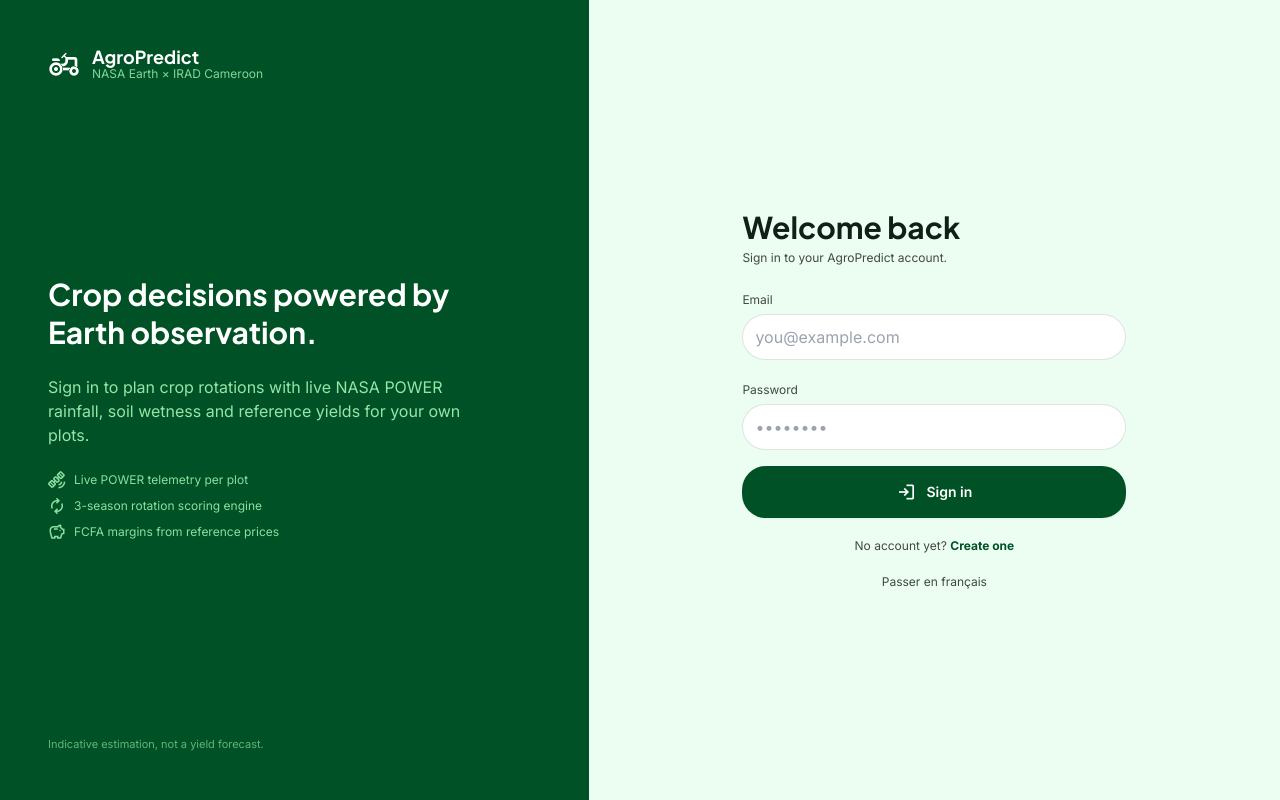
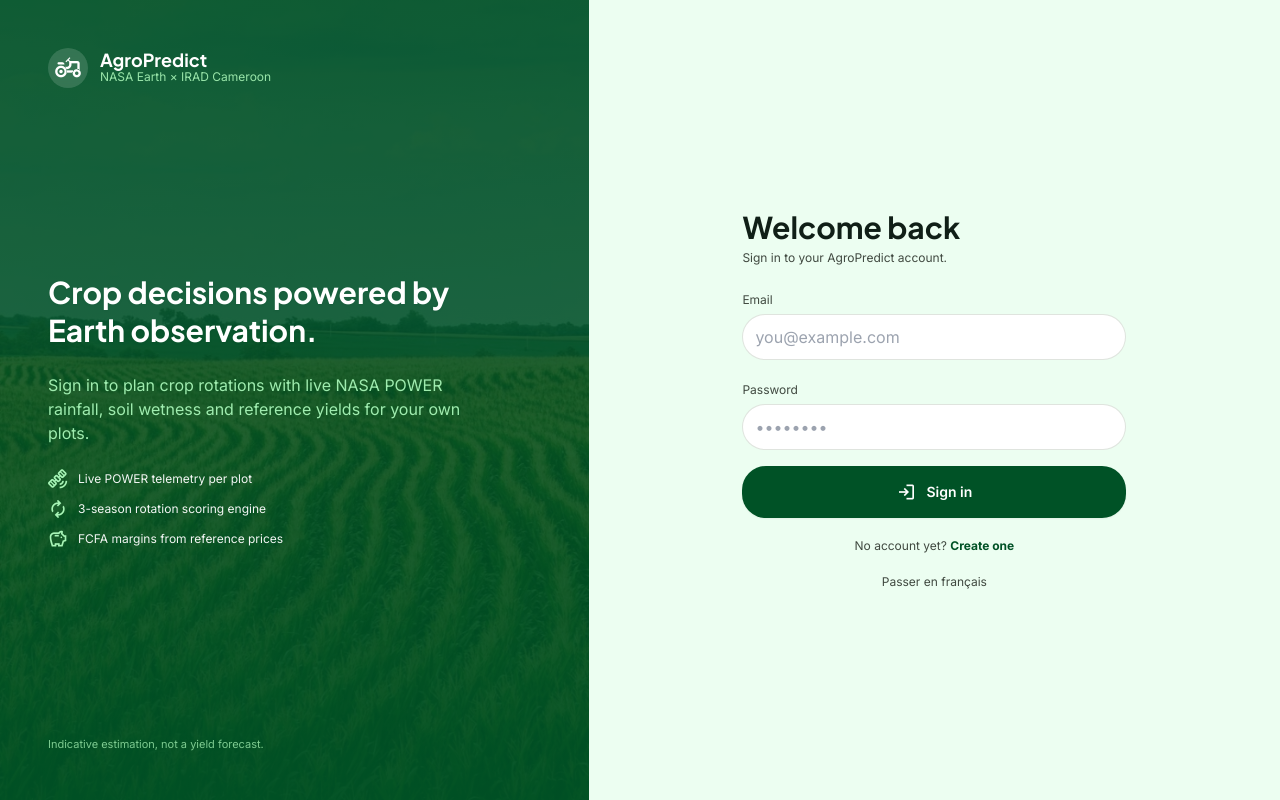
Before and after one commit to samuelamvela-cell/DEPOT_INDUSTRIAL_TEAM, a Vue app: page /login in a window 1280 px wide. Built offline with nearby package versions, Linux system fonts and the light colour scheme; no server answers.

Commit message:
Add farm field background image to login brand panel

```diff
--- a/src/views/LoginView.vue
+++ b/src/views/LoginView.vue
@@ -4,6 +4,7 @@ import { useRoute, useRouter } from 'vue-router';
 import { useAuthStore } from '@/stores/authStore';
 import { useAppStore } from '@/stores/appStore';
 import AppButton from '@/components/common/AppButton.vue';
+import loginHeroImage from '@/assets/login-field.jpg';
 
 const router = useRouter();
 const route = useRoute();
@@ -34,20 +35,31 @@ const submit = async () => {
 <template>
   <div class="min-h-screen bg-surface flex flex-col lg:flex-row">
     <!-- Brand panel -->
-    <aside class="lg:w-[46%] bg-primary text-on-primary flex flex-col justify-between p-8 sm:p-12">
-      <div class="flex items-center gap-3">
-        <span class="material-symbols-outlined text-[32px]">agriculture</span>
+    <aside class="relative overflow-hidden lg:w-[46%] bg-primary text-on-primary flex flex-col justify-between p-8 sm:p-12">
+      <!-- Background farm image with green gradient overlay -->
+      <img
+        :src="loginHeroImage"
+        alt="AgroPredict fields"
+        class="absolute inset-0 w-full h-full object-cover object-center pointer-events-none"
+      />
+      <div class="absolute inset-0 bg-gradient-to-b from-primary/90 via-primary/80 to-primary/95 pointer-events-none"></div>
+      <div class="absolute inset-0 bg-primary/25 backdrop-blur-[0.5px] pointer-events-none"></div>
+
+      <div class="relative z-10 flex items-center gap-3">
+        <div class="w-10 h-10 rounded-xl bg-white/15 backdrop-blur-sm flex items-center justify-center">
+          <span class="material-symbols-outlined text-[28px] text-white">agriculture</span>
+        </div>
         <div>
-          <p class="font-headline-sm text-headline-sm font-bold leading-none">AgroPredict</p>
-          <p class="font-caption text-caption text-primary-fixed/80">NASA Earth × IRAD Cameroon</p>
+          <p class="font-headline-sm text-headline-sm font-bold leading-none text-white">AgroPredict</p>
+          <p class="font-caption text-caption text-primary-fixed/90">NASA Earth × IRAD Cameroon</p>
         </div>
       </div>
 
-      <div class="space-y-6 max-w-md my-10">
-        <h2 class="font-display-lg text-headline-lg font-bold leading-tight">
+      <div class="relative z-10 space-y-6 max-w-md my-10">
+        <h2 class="font-display-lg text-headline-lg font-bold leading-tight text-white drop-shadow-sm">
           {{ tr('Crop decisions powered by Earth observation.', "Des décisions culturales éclairées par l'espace.") }}
         </h2>
-        <p class="font-body-md text-body-md text-primary-fixed/90">
+        <p class="font-body-md text-body-md text-primary-fixed/95">
           {{
             tr(
               'Sign in to plan crop rotations with live NASA POWER rainfall, soil wetness and reference yields for your own plots.',
@@ -55,23 +67,23 @@ const submit = async () => {
             )
           }}
         </p>
-        <ul class="space-y-2 font-body-md text-caption text-primary-fixed/85">
-          <li class="flex items-center gap-2">
-            <span class="material-symbols-outlined text-[18px]">satellite_alt</span>
-            {{ tr('Live POWER telemetry per plot', 'Télémétrie POWER en direct par parcelle') }}
+        <ul class="space-y-2.5 font-body-md text-caption text-white/95">
+          <li class="flex items-center gap-2.5">
+            <span class="material-symbols-outlined text-[20px] text-primary-fixed">satellite_alt</span>
+            <span>{{ tr('Live POWER telemetry per plot', 'Télémétrie POWER en direct par parcelle') }}</span>
           </li>
-          <li class="flex items-center gap-2">
-            <span class="material-symbols-outlined text-[18px]">autorenew</span>
-            {{ tr('3-season rotation scoring engine', 'Moteur de notation de rotations sur 3 saisons') }}
+          <li class="flex items-center gap-2.5">
+            <span class="material-symbols-outlined text-[20px] text-primary-fixed">autorenew</span>
+            <span>{{ tr('3-season rotation scoring engine', 'Moteur de notation de rotations sur 3 saisons') }}</span>
           </li>
-          <li class="flex items-center gap-2">
-            <span class="material-symbols-outlined text-[18px]">savings</span>
-            {{ tr('FCFA margins from reference prices', 'Marges FCFA sur prix de référence') }}
+          <li class="flex items-center gap-2.5">
+            <span class="material-symbols-outlined text-[20px] text-primary-fixed">savings</span>
+            <span>{{ tr('FCFA margins from reference prices', 'Marges FCFA sur prix de référence') }}</span>
           </li>
         </ul>
       </div>
 
-      <p class="font-caption text-[11px] text-primary-fixed/60">
+      <p class="relative z-10 font-caption text-[11px] text-primary-fixed/75">
         {{ appStore.t('app.disclaimer') }}
       </p>
     </aside>
```
Also changed, not shown: src/assets/login-field.jpg (added).
